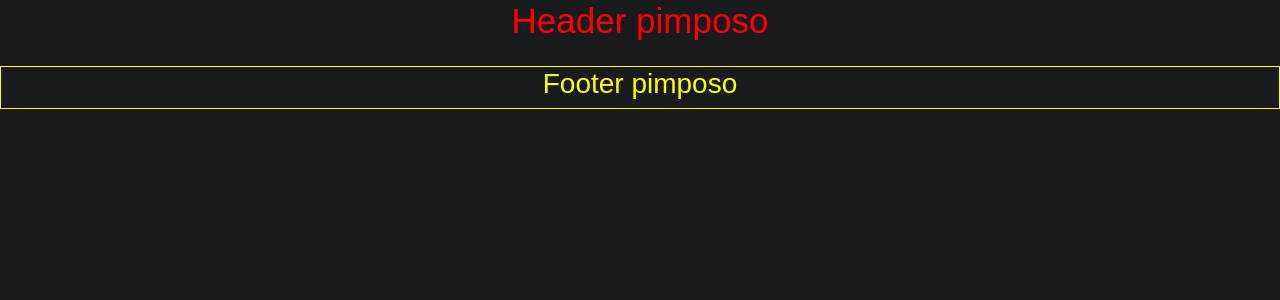
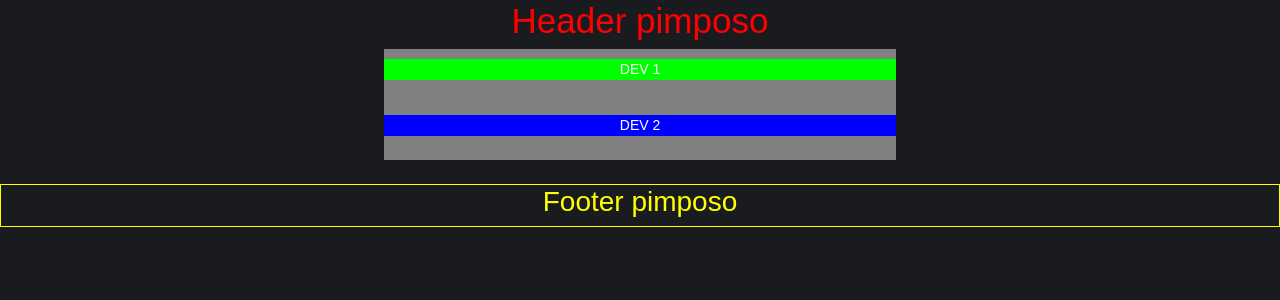
Before and after one commit to wyvern800/personal-blog-front, a React app: page /about in a window 1280 px wide. Shown: the top 300 px of the page. Built offline with nearby package versions, Linux system fonts and the light colour scheme.

Commit message:
Created About page

```diff
--- a/src/routes.js
+++ b/src/routes.js
@@ -3,12 +3,14 @@ import { Switch, Route } from "react-router-dom";
 
 import Home from './views/Home';
 import Article from './views/Article';
+import About from './views/About';
 
 export default function Routes() {
   return (
     <Switch>
         <Route path="/" exact component={Home} />
-        <Route path="/articles" exact component={Article} />
+        <Route path="/articles" component={Article} />
+        <Route path="/about" component={About}/>
         {/**<Route path="/characters" exact component={Character} />**/}
     </Switch>
   );
--- a/src/views/About/index.js
+++ b/src/views/About/index.js
@@ -0,0 +1,20 @@
+import React, { Component } from 'react';
+
+import { Container, Main, AboutSection } from './styles';
+
+export default class About extends Component {
+    render() {
+        return (
+            <Container>
+              <Main>
+                <AboutSection >
+                  <p style={{ backgroundColor: '#00ff00' }}>DEV 1</p>
+                </AboutSection>
+                <AboutSection >
+                  <p style={{ backgroundColor: '#0000ff' }}>DEV 2</p>
+                </AboutSection>
+              </Main>
+            </Container>
+        );
+    }
+}
--- /dev/null
+++ b/src/views/About/styles.js
@@ -0,0 +1,26 @@
+import styled from 'styled-components';
+
+export const Container = styled.div`
+  @media only screen and (max-width: 600px) {
+    section.article {
+      min-width: 100%;
+    }
+  }
+  display: flex;
+  flex-direction: column;
+  align-items: center;
+`;
+export const Main = styled.div`
+    display: flex;
+    flex-direction: column;
+    width: 40%;
+    background-color: gray;
+
+    div {
+        width: 100%;
+    }
+`
+export const AboutSection = styled.div`
+    margin-top: 2%;
+    margin-bottom: 2%;
+`
```
Also changed, not shown: 1 other file (tests, documents, lock files or other folders).
